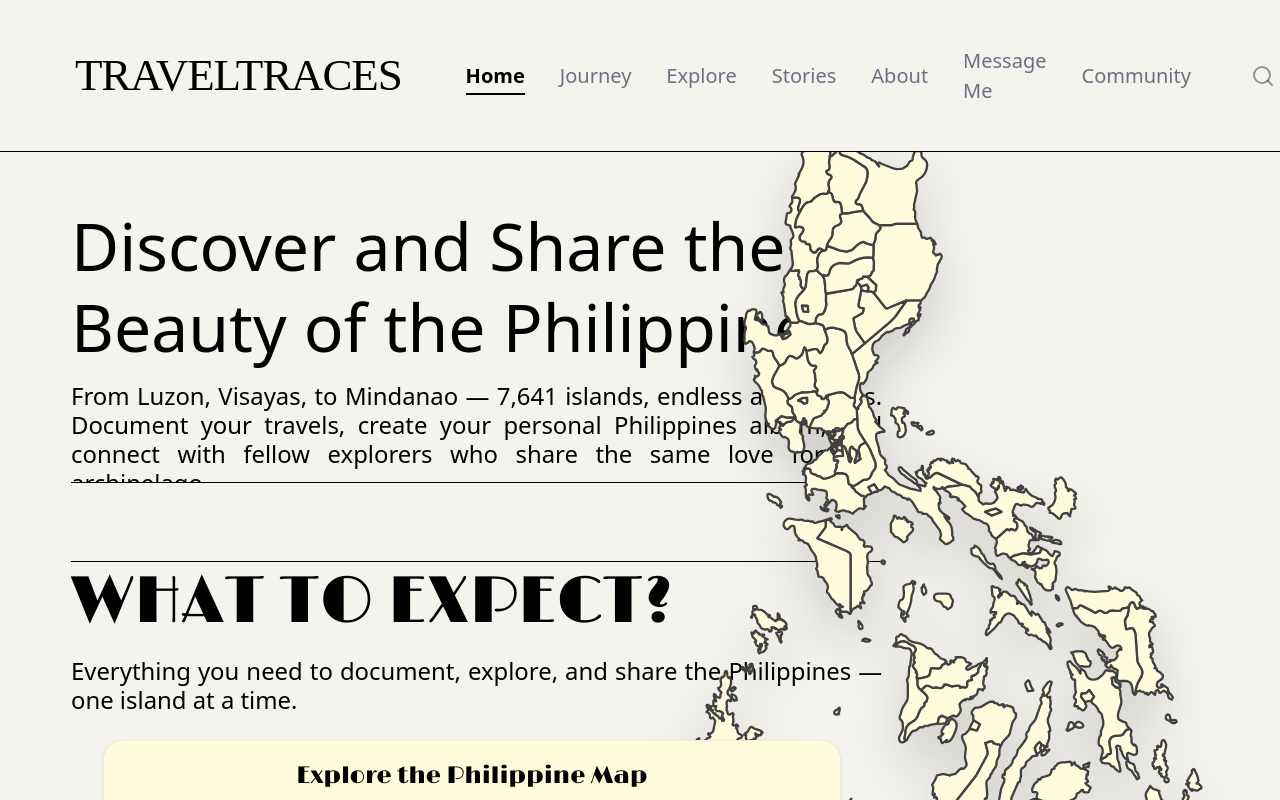
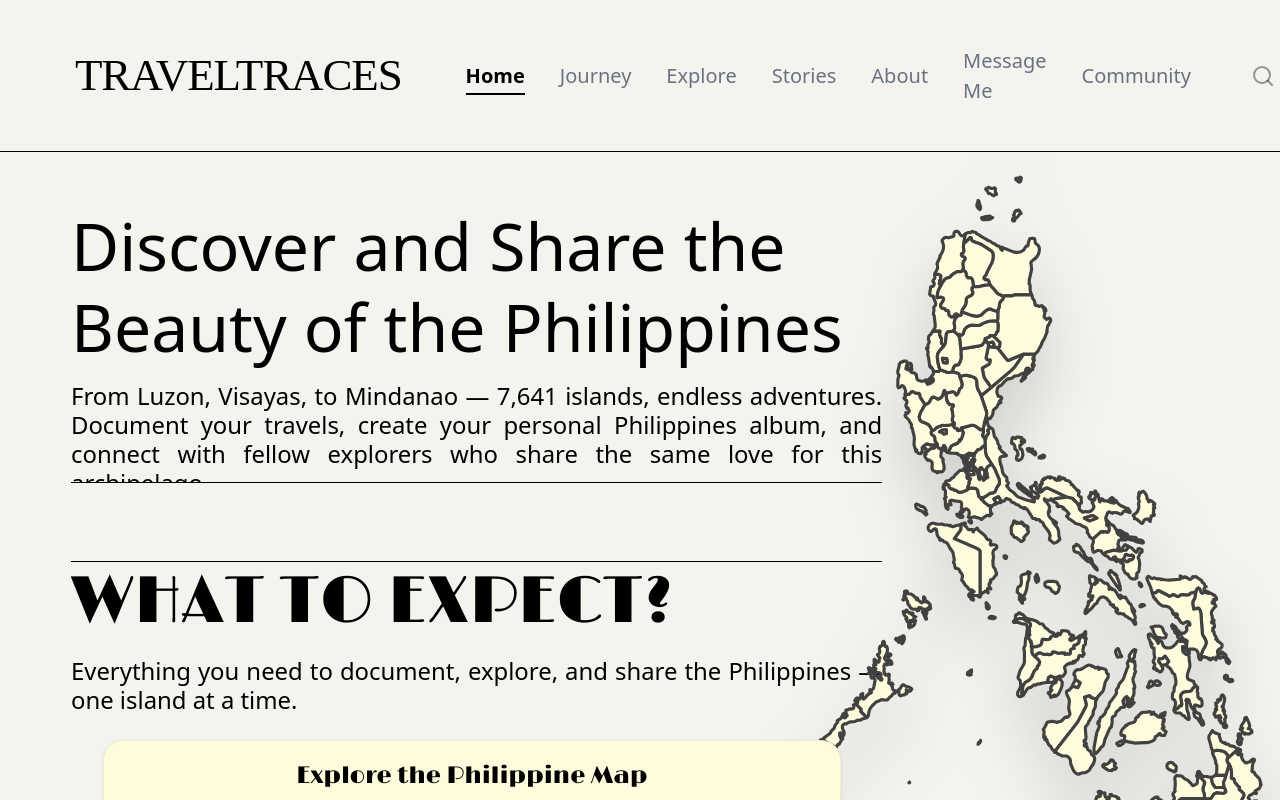
Before and after one commit to Topor24k/TravelTraces, a React (Vite) app: page / in a window 1280 px wide. Shown: the top 800 px of the page. Built offline with nearby package versions, Linux system fonts and the light colour scheme; a web font is replaced by a local one.

Commit message:
Update global CSS

```diff
--- a/src/index.css
+++ b/src/index.css
@@ -1,5 +1,9 @@
 @import url('https://fonts.googleapis.com/css2?family=Limelight&family=Life+Savers:wght@400;700;800&family=Lisu+Bosa:wght@400;700&display=swap');
 @import "tailwindcss";
+
+html {
+  scroll-behavior: smooth;
+}
 
 @theme {
   --font-limelight: "Limelight", cursive;
@@ -227,15 +231,15 @@
 }
 
 .hero-map-container {
-  @apply absolute right-[-180px] top-[-250px] w-[1000px] h-[1200px] pointer-events-none lg:pointer-events-auto z-[-1] lg:z-0;
+  @apply absolute right-[-30%] sm:right-[-25%] lg:right-[-15%] top-[-15%] lg:top-[-5%] w-full lg:w-[65%] h-full flex justify-end items-center pointer-events-none lg:pointer-events-auto z-0 opacity-20 lg:opacity-100 py-10;
 }
 
 .hero-map-motion-wrapper {
-  @apply w-full h-full;
+  @apply w-full h-full flex items-center justify-center;
 }
 
 .hero-map-component {
-  @apply w-full h-full drop-shadow-2xl;
+  @apply w-full h-full max-h-[105vh] drop-shadow-2xl scale-[1.35];
 }
 
 .region-notification {
```
